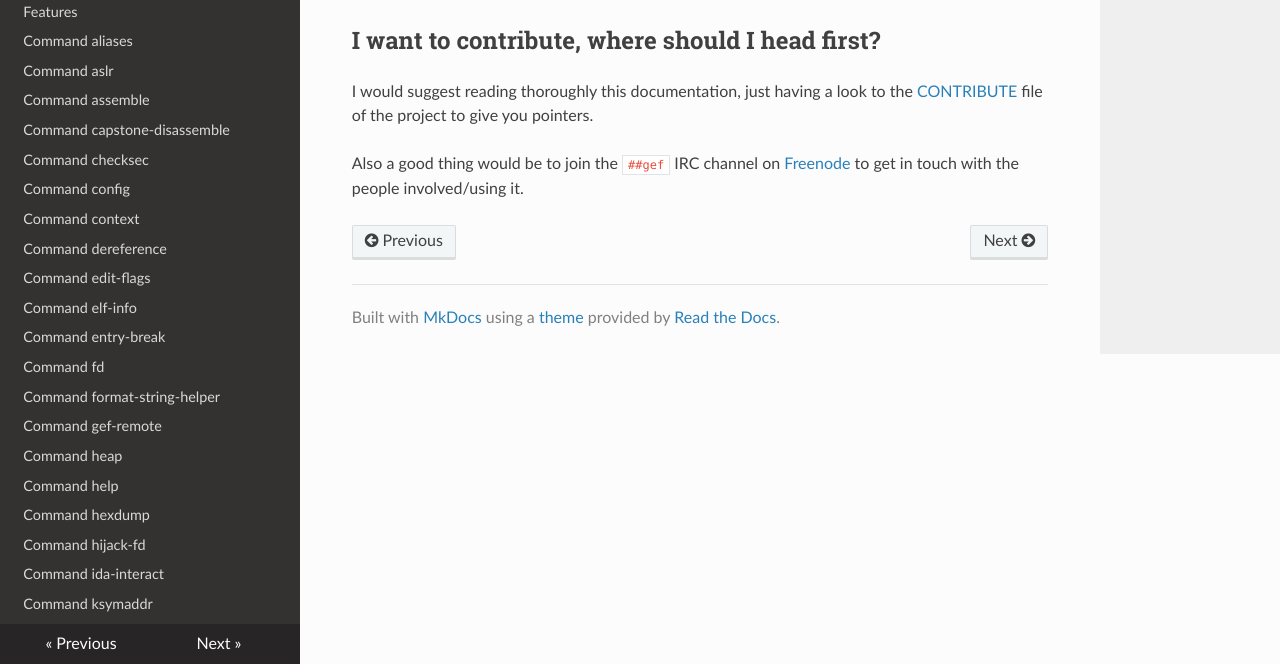
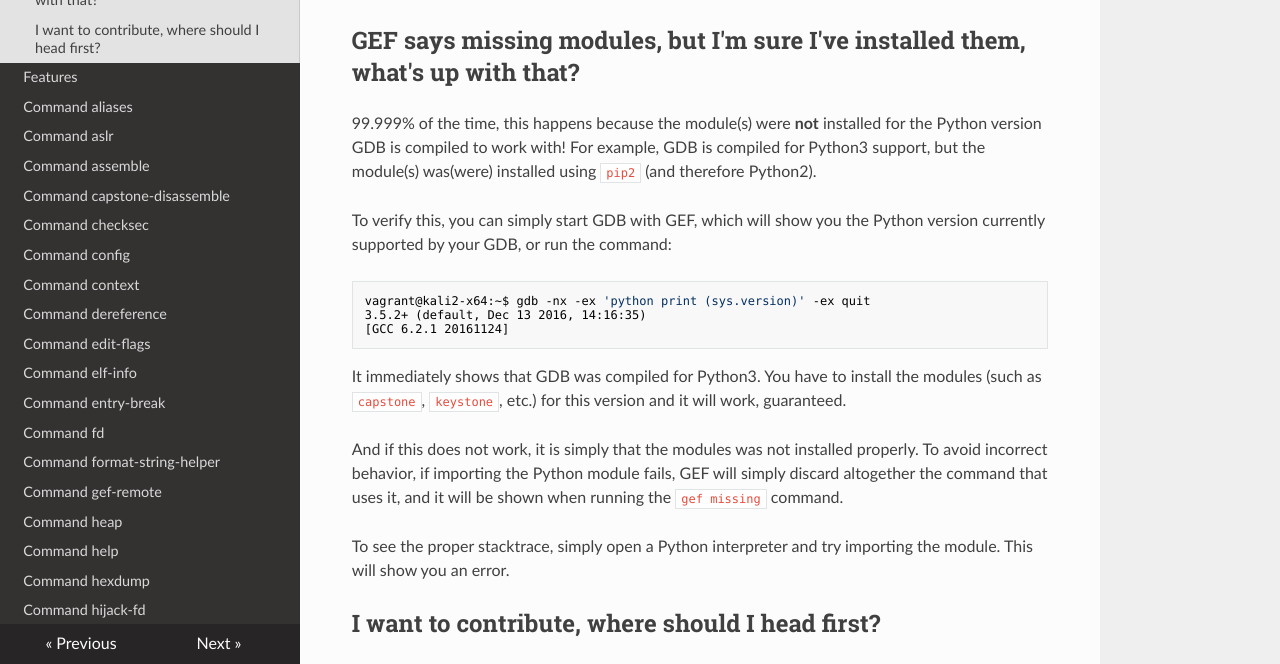
Before and after one commit to hugsy/gef, an MkDocs documentation site: the page built from docs/faq.md, in a window 1280 px wide and 900 px high, scrolled down 1556 px, cut to the strip 236-900 px from the top of the window. Built offline with MkDocs 1.6.1, drawn with Linux system fonts in a browser that asks for light colours; nearby versions of some CDN libraries; old or Windows-style settings are respelled for this version of MkDocs; some of the changed text lies outside the part shown.

Commit message:
issue #86 : [docs] added FAQ on installing optional depency modules for the right Python version because I am tired of answering it 2000 times.

````diff
--- a/docs/faq.md
+++ b/docs/faq.md
@@ -72,6 +72,35 @@
 Src: [@rick2600: terminator + gdb + gef + voltron cc: @snare @_hugsy_](https://twitter.com/rick2600/status/775926070566490113)
 
 
+## GEF says missing modules, but I'm sure I've installed them, what's up with that? ##
+
+99.999% of the time, this happens because the module(s) were **not** installed
+for the Python version GDB is compiled to work with! For example, GDB is
+compiled for Python3 support, but the module(s) was(were) installed using `pip2`
+(and therefore Python2).
+
+To verify this, you can simply start GDB with GEF, which will show you the
+Python version currently supported by your GDB, or run the command:
+
+```bash
+vagrant@kali2-x64:~$ gdb -nx -ex 'python print (sys.version)' -ex quit
+3.5.2+ (default, Dec 13 2016, 14:16:35)
+[GCC 6.2.1 20161124]
+```
+
+It immediately shows that GDB was compiled for Python3. You have to install the
+modules (such as `capstone`, `keystone`, etc.) for this version and it will
+work, guaranteed.
+
+And if this does not work, it is simply that the modules was not installed
+properly. To avoid incorrect behavior, if importing the Python module fails,
+GEF will simply discard altogether the command that uses it, and it will be
+shown when running the `gef missing` command.
+
+To see the proper stacktrace, simply open a Python interpreter and try importing
+the module. This will show you an error.
+
+
 ## I want to contribute, where should I head first? ##
 
 I would suggest reading thoroughly this documentation, just having a look to the
````
